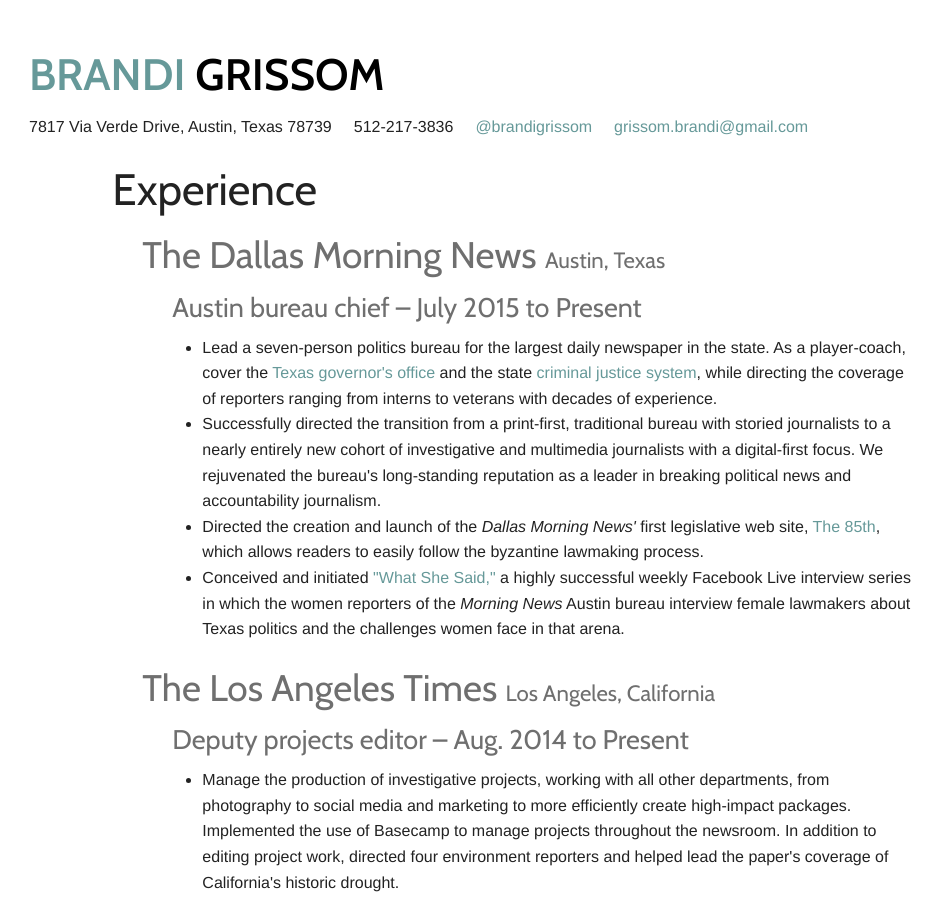
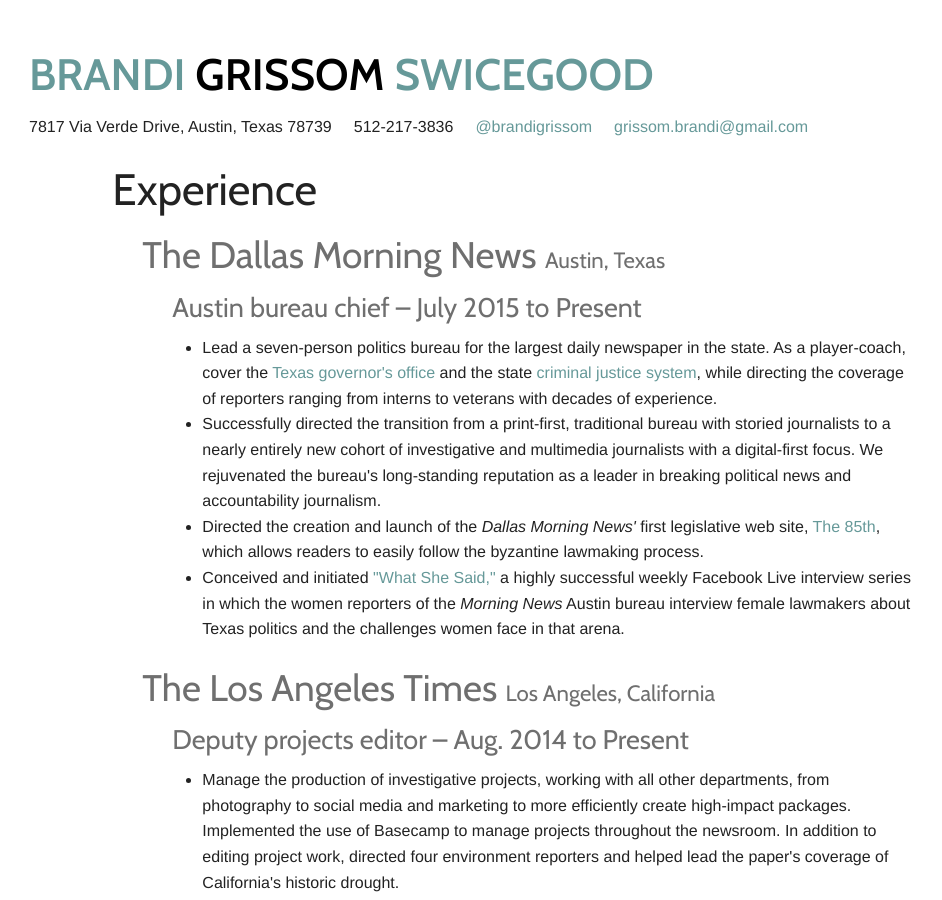
Before and after one commit to BrandiGrissom/resume, a Jekyll site: the page built from index.html, in a window 1280 px wide and 900 px high. Shown: the whole window, without its empty margins (126-1068 px from the left). Built offline with Jekyll 4.4.1, drawn with Linux system fonts in a browser that asks for light colours.

Commit message:
name change
Added Swicegood

```diff
--- a/index.html
+++ b/index.html
@@ -2,7 +2,7 @@
 layout: default
 ---
 <header>
-  <h1>Brandi <span>Grissom</span></h1>
+  <h1>Brandi <span>Grissom</span> Swicegood</h1>
 
   <ul class="inline-list">
     <li>7817 Via Verde Drive, Austin, Texas 78739
```
